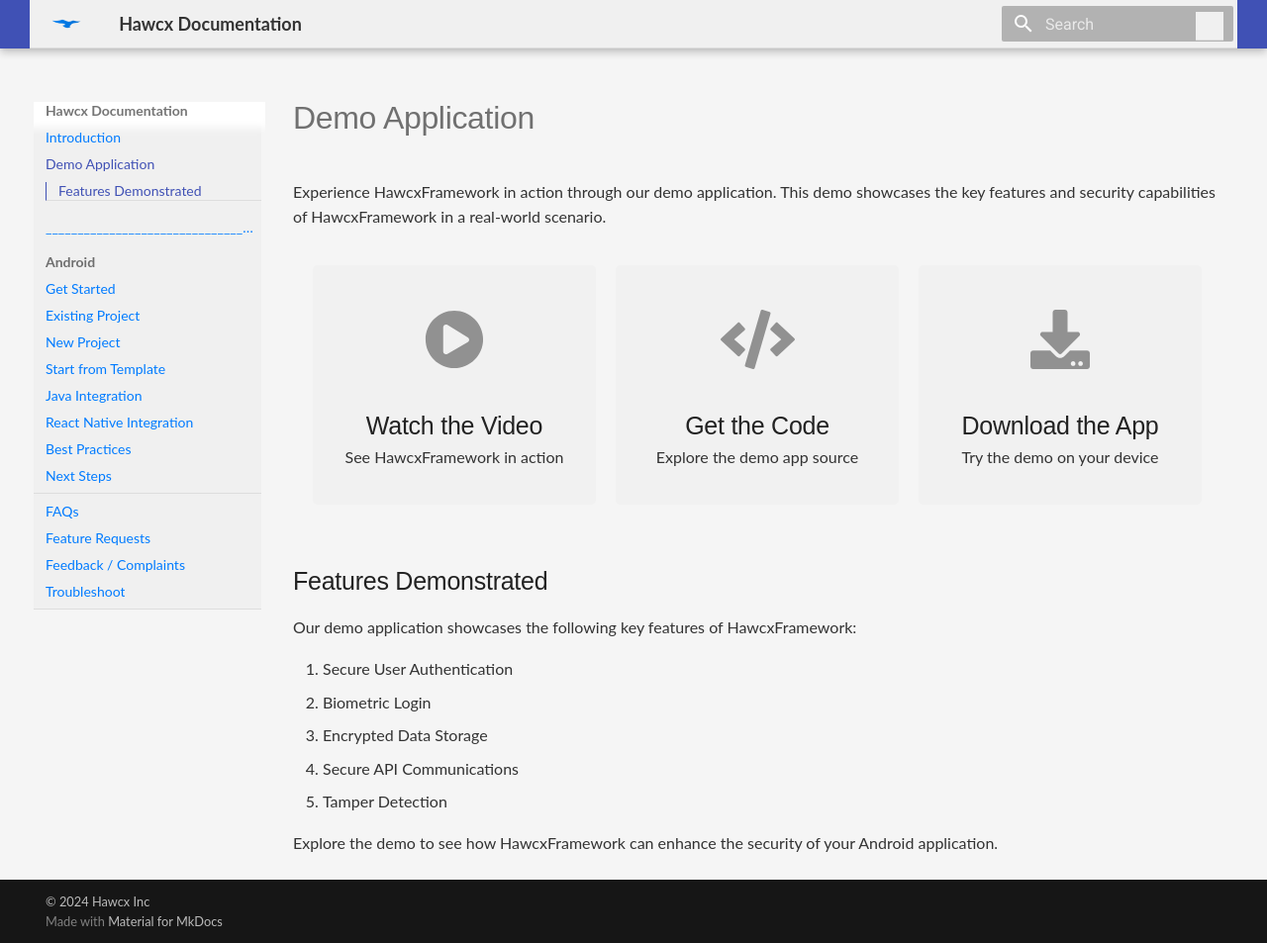
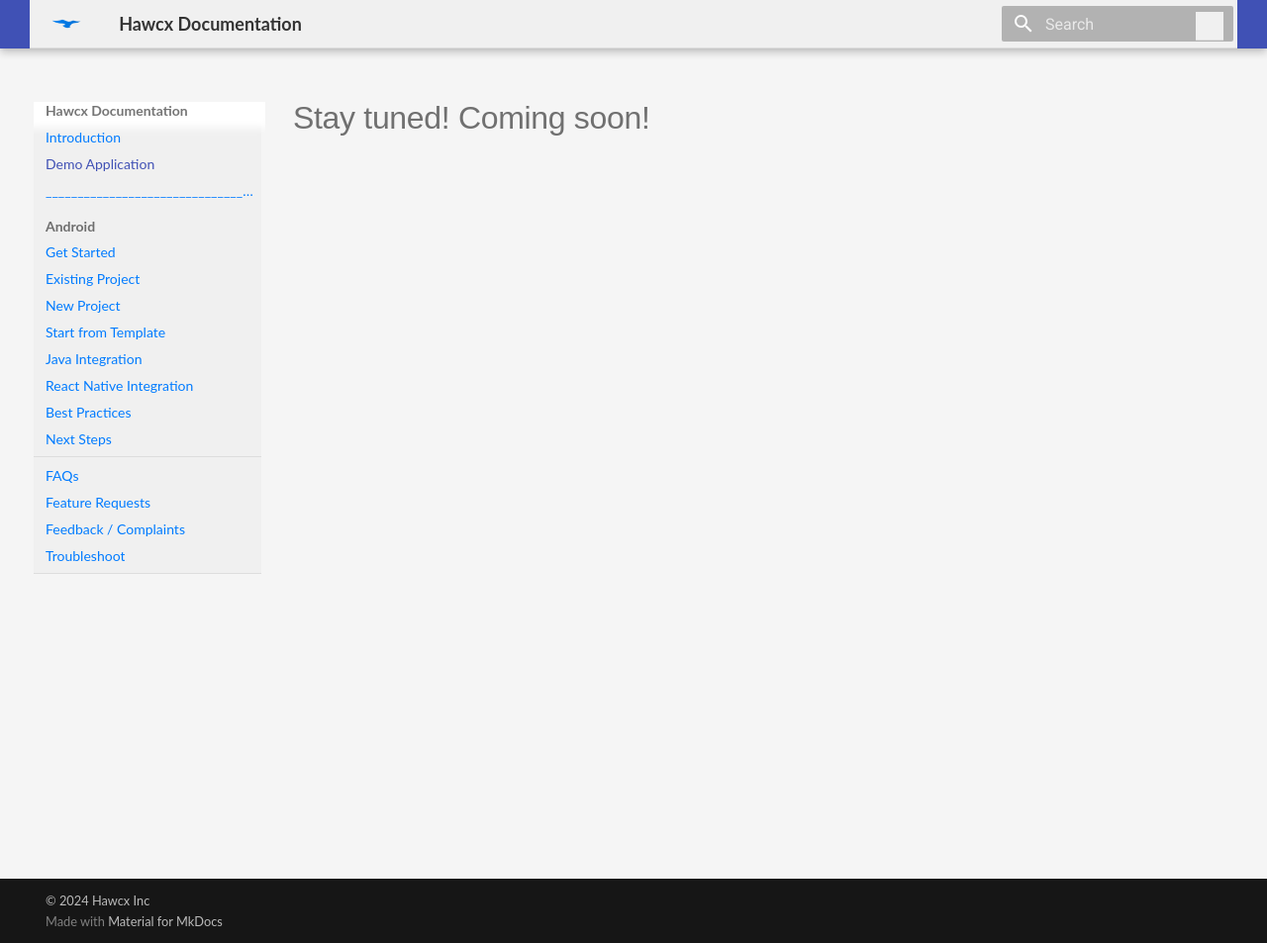
Before and after one commit to hawcx/sdk_docs, an MkDocs documentation site: the page built from docs/demo-application.md, in a window 1280 px wide and 953 px high. Shown: the whole window at 99% size. Built offline with MkDocs 1.6.1 and Material for MkDocs 9.7.7, drawn with Linux system fonts in a browser that asks for light colours.

Commit message:
refactor: Commented out demo app page

```diff
--- a/docs/demo-application.md
+++ b/docs/demo-application.md
@@ -1,4 +1,4 @@
-# Demo Application
+<!-- # Demo Application
 
 Experience HawcxFramework in action through our demo application. This demo showcases the key features and security capabilities of HawcxFramework in a real-world scenario.
 
@@ -121,4 +121,6 @@ Our demo application showcases the following key features of HawcxFramework:
 4. Secure API Communications
 5. Tamper Detection
 
-Explore the demo to see how HawcxFramework can enhance the security of your Android application.
+Explore the demo to see how HawcxFramework can enhance the security of your Android application. -->
+
+# Stay tuned! Coming soon!
```
